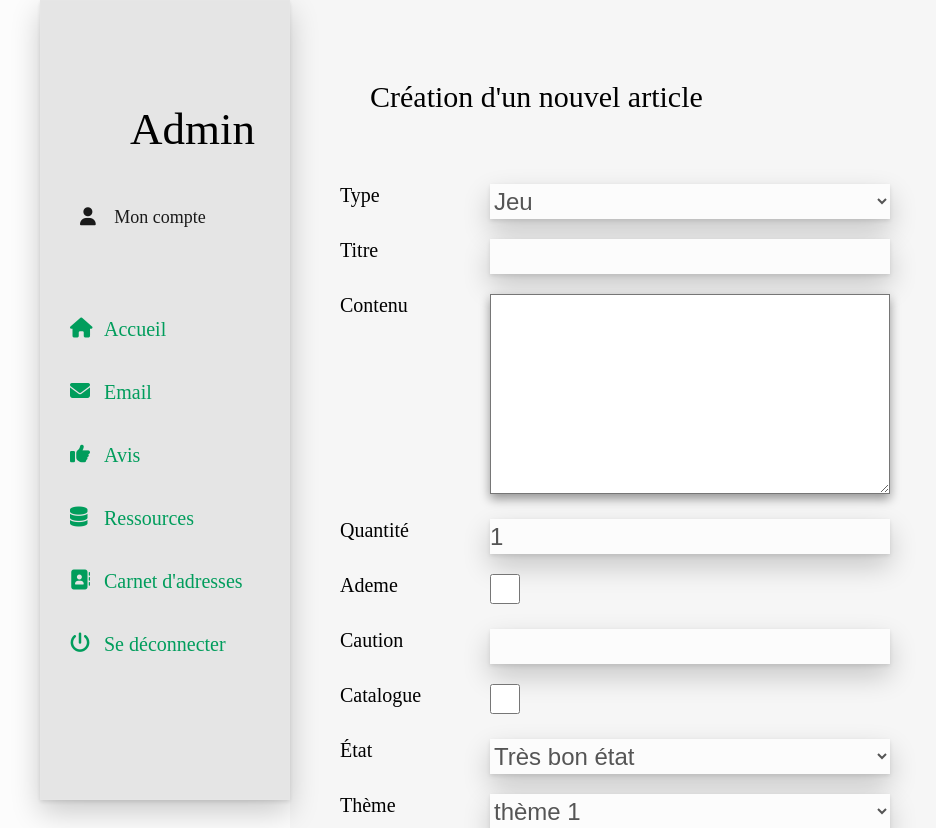
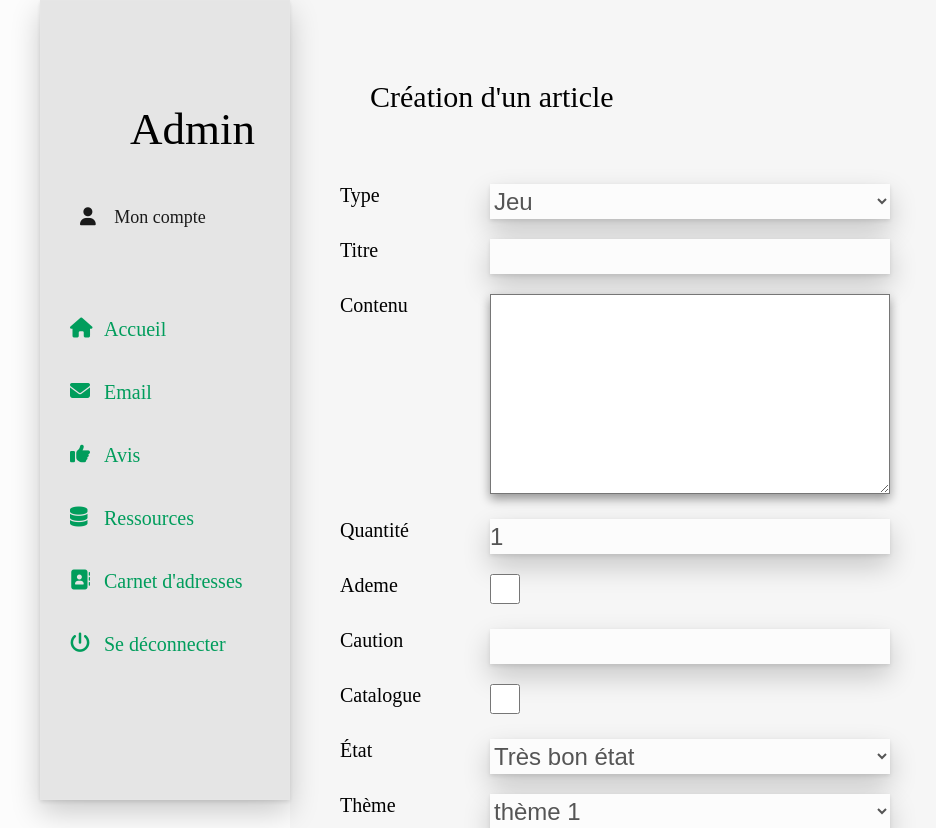
Before and after one commit to nicolaslechenic/climactions_cdr, a PHP site: page /app/Views/admin/formResource.php in a window 1280 px wide. Shown: the top 828 px of the page, without its empty margins (0-936 px from the left). Run offline with PHP 8.4, Linux system fonts and the light colour scheme; some libraries are stand-ins or nearby versions.

Commit message:
📦 NEW: formResource test

```diff
--- a/app/Views/admin/formResource.php
+++ b/app/Views/admin/formResource.php
@@ -2,7 +2,7 @@
 
 <section>
 
-    <h1>Création d'un nouvel article</h1>
+    <h1>Création d'un article</h1>
 
     <form id="form-create-article" action="indexAdmin.php?action=create" method="post">
 
```
